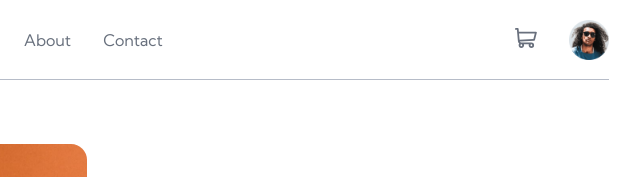
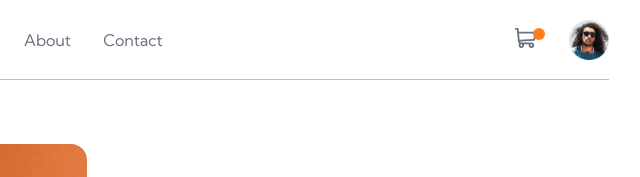
Before and after one commit to trishacapitle/ecommerce-mainPage, a website built with Vite: page index.html in a window 1280 px wide. Shown: the top 177 px of the page, 543-1183 px from the left. Built offline with nearby package versions, Linux system fonts and the light colour scheme.

Commit message:
cart count css

```diff
--- a/css/content.css
+++ b/css/content.css
@@ -109,3 +109,20 @@ svg {
 #minus-btn, #add-btn {
     cursor: pointer;
 }
+
+.cart-icon {
+    cursor: pointer;
+    position: relative;
+}
+
+.cart-count {
+    position: absolute;
+    top: 0;
+    right: -8px;
+    background-color: var(--orange);
+    border-radius: 50%;
+    width: 12px;
+    height: 12px;
+    color: var(--white);
+    font-weight: var(--fw-700);
+}
```
